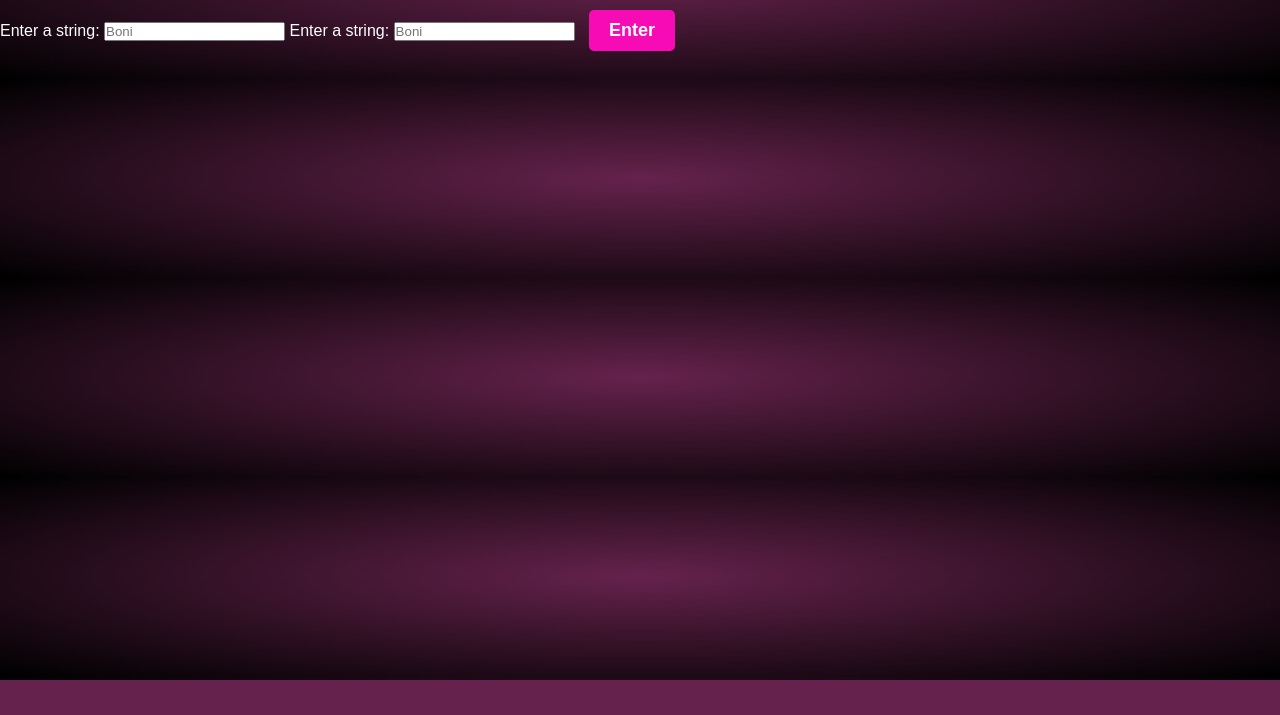
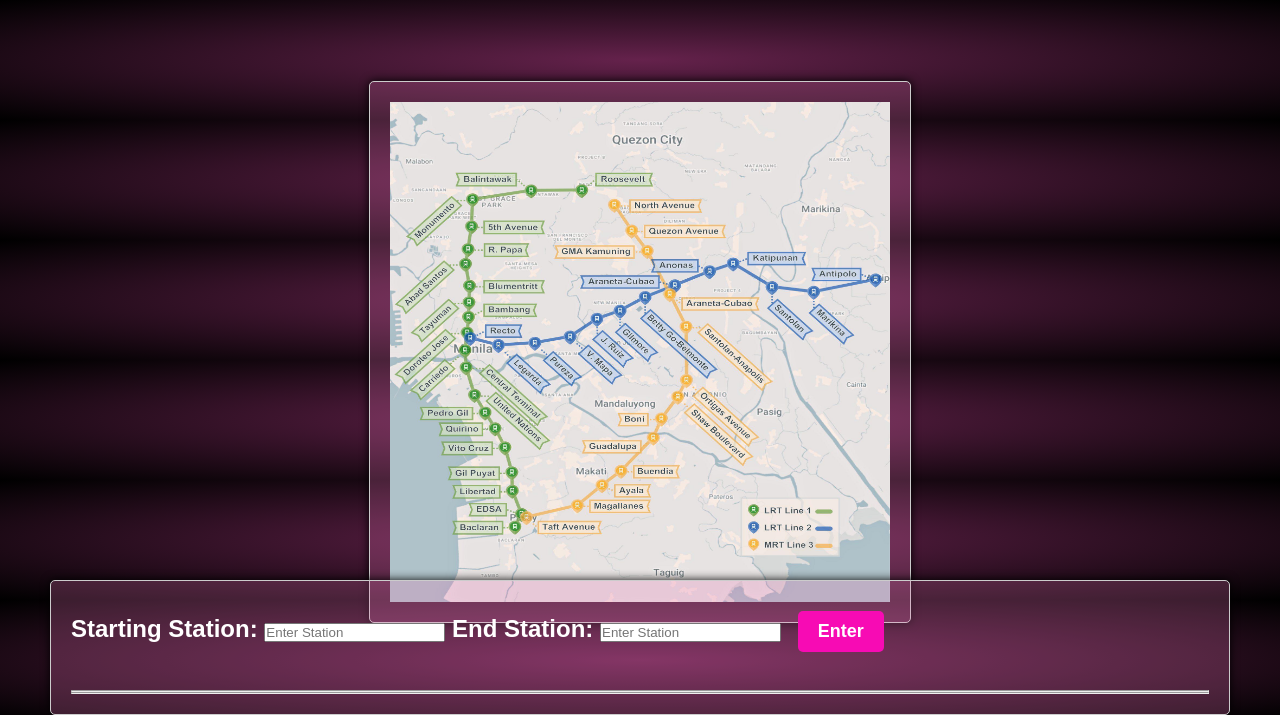
Before and after one commit to shanehazel/Group-6-Website, a Flask app: page /graph_algo in a window 1280 px wide. Shown: the part 120-835 px from the top of the page. Before the commit the page ends 800 px from the top, so only its background shows below. Run offline with Flask 3, Linux system fonts and the light colour scheme.

Commit message:
revised website

```diff
--- a/Search Algo Presentation/app.py
+++ b/Search Algo Presentation/app.py
@@ -1,4 +1,3 @@
-
 from flask import Flask, render_template, request
 import timeit
 from flask import Flask, request, jsonify, render_template
@@ -16,6 +15,8 @@ from selection_sort_algo import selection_sort
 from insertion_sort_algo import insertion_sort
 from merge_sort_algo import merge_sort
 from quick_sort_algo import quick_sort
+import time
+import timeit
 
 app = Flask(__name__)
 
@@ -217,6 +218,11 @@ def search():
 def results():
     return render_template('results.html')
 
+@app.route('/results1')
+def results1():
+    return render_template('results1.html')
+
+
 @app.route('/infix_postfix', methods=['GET', 'POST'])
 def infix_postfix():
     result = None
@@ -405,21 +411,21 @@ def graph_algo():
             if transfer_station:
                 note1 = f"Shortest distance from {start_station} to {end_station}: {shortest_distance} stations."
                 note2 = f"Shortest path: {shortest_path}"
-                note3 = f"Lines: Transfer from {' to '.join(lines_taken)} at {transfer_station}"
+
 
 
             else:
                 note1 = f"Shortest distance from {start_station} to {end_station}: {shortest_distance} stations."
                 note2 = f"Shortest path: {shortest_path}"
-                note3 = f"Lines: Direct route - No transfer needed."
+
 
 
         else:
             note1 = f"No path found from {start_station} to {end_station}"
             note2 = ""
-            note3 = ""
 
-    return render_template('graph_mrt.html', result=note1, result1=note2, result2=note3)
+
+    return render_template('graph_mrt.html', result=note1, result1=note2)
 
 @app.route('/sorting_algo', methods=['GET', 'POST'])
 def sort():
@@ -434,6 +440,8 @@ def sort():
 
         selected_algorithm = request.form.get('algorithm')
 
+        start_time = time.time()
+
         if selected_algorithm == 'bubble':
             sorted_array = bubble_sort(input_array)
         elif selected_algorithm == 'selection':
@@ -447,7 +455,10 @@ def sort():
         else:
             sorted_array = input_array  # Default to the input array if no algorithm is selected
 
-        return render_template('SortingAlgo.html', result=sorted_array)
+        end_time = time.time()
+        elapsed_time = end_time - start_time
+
+        return render_template('SortingAlgo.html', result=sorted_array, elapsed_time=elapsed_time)
 
     # If it's a GET request, render the initial page without any sorting results
     return render_template('SortingAlgo.html')
--- a/Search Algo Presentation/graphMRT.py
+++ b/Search Algo Presentation/graphMRT.py
@@ -110,3 +110,31 @@ manila_graph.add_connection("Recto", "D. Jose", 1, {Graph.LRT_LINE_1, Graph.LRT_
 manila_graph.add_connection("D. Jose", "Carriedo", 1, {Graph.LRT_LINE_1})
 manila_graph.add_connection("Taft Avenue", "EDSA", 1, {Graph.MRT_LINE_3, Graph.LRT_LINE_1})
 manila_graph.add_connection("Araneta Center-Cubao MRT", "Araneta Center-Cubao LRT2", 1, {Graph.MRT_LINE_3, Graph.LRT_LINE_2})
+
+# Example of finding the shortest path
+start_station = "Boni"
+end_station = "V. Mapa"
+shortest_distance, shortest_path, lines_taken = manila_graph.shortest_path(start_station, end_station)
+
+if shortest_distance != float('inf'):
+    transfer_station = None
+
+    # Find the station where the transfer occurs
+    for i in range(len(shortest_path) - 1):
+        current_station = shortest_path[i]
+        next_station = shortest_path[i + 1]
+        if manila_graph.station_lines[current_station] != manila_graph.station_lines[next_station]:
+            transfer_station = next_station
+            break
+
+    # Print the result with the transfer station
+    if transfer_station:
+        print(f"Shortest distance from {start_station} to {end_station}: {shortest_distance} stations.")
+        print(f"Shortest path: {shortest_path}")
+        print(f"Lines: Transfer from {' to '.join(lines_taken)} at {transfer_station}")
+    else:
+        print(f"Shortest distance from {start_station} to {end_station}: {shortest_distance} stations.")
+        print(f"Shortest path: {shortest_path}")
+        print(f"Lines: Direct route - No transfer needed.")
+else:
+    print(f"No path found from {start_station} to {end_station}")
--- a/Search Algo Presentation/static/style.css
+++ b/Search Algo Presentation/static/style.css
@@ -109,13 +109,59 @@ nav ul li a:hover {
     font-weight: bold;
     /* add this 3 */
     position: absolute;
-    top: 40%;
+    top: 59%;
     left: 50%;
     transform: translate(-50%, -50%);
     flex-direction: column;
 }
 
+.content2{
+    background-color: #e672b63e;
+    border: 1px solid #ccc;
+    padding: 20px;
+    border-radius: 5px;
+    box-shadow: 0 0 10px rgba(0, 0, 0.2);
+    text-align: center;
+    font-size: 24px;
+    font-weight: bold;
+    /* add this 3 */
+    position: relative;
+    top: 40%;
+    left: 50%;
+    transform: translate(-50%, -50%);
+    flex-direction: column;
+    width: 1000px;
+    height: 1000px;
+}
+.content3{
+    width: 500px;
+    height: 500px;
+
+}
+
+.train{
+    width: 500px;
+    height: 500px;
+
+}
+
 .content1{
+    background-color: #e672b63e;
+    border: 1px solid #ccc;
+    padding: 20px;
+    border-radius: 5px;
+    box-shadow: 0 0 10px rgba(0, 0, 0.2);
+    text-align: left;
+    font-size: 24px;
+    font-weight: bold;
+    /* add this 3 */
+    position: absolute;
+    top: 700px;
+    left: 50px;
+    right: 50px
+
+}
+.content4{
     background-color: #e672b63e;
     border: 1px solid #ccc;
     padding: 20px;
@@ -127,8 +173,13 @@ nav ul li a:hover {
     /* add this 3 */
     position: absolute;
     top: 150px;
+    padding: 50px;
     left: 50px;
-    right: 50px
+    right: 50px;
+}
+.train{
+    width: 500px;
+    height: 500px;
 
 }
 /*.content{
--- a/Search Algo Presentation/templates/graph_mrt.html
+++ b/Search Algo Presentation/templates/graph_mrt.html
@@ -18,18 +18,23 @@
     </ul>
   </nav>
 </header>
+<nav class="content">
+  <img src="/static/Train Stations.jpg" class="train" alt="Philippine Train Map.png">
+</nav>
+<div class="content1">
 <form action="/graph_algo" method="post">
-    <label for="start_station">Enter a string:</label>
-    <input type="text" id="start_station" name="start_station" placeholder="Boni">
-    <label for="end_station">Enter a string:</label>
-    <input type="text" id="end_station" name="end_station" placeholder="Boni">
+    <label for="start_station">Starting Station:</label>
+    <input type="text" id="start_station" name="start_station" placeholder="Enter Station">
+    <label for="end_station">End Station:</label>
+    <input type="text" id="end_station" name="end_station" placeholder="Enter Station">
     <input type="submit" value="Enter" class="try-it-button">
 
 <br>
 <br>
+<hr>
 {% if result %}
   <p class="Anim">{{ result }}</p>
   <p class="Anim">{{ result1 }}</p>
-  <p class="Anim">{{ result2 }}</p>
-
 {% endif %}
+<hr>
+</div>
--- a/Search Algo Presentation/templates/hash.html
+++ b/Search Algo Presentation/templates/hash.html
@@ -18,7 +18,7 @@
     </nav>
 </header>
 <body>
-    <div class="content1">
+    <div class="content4">
         <h1>Hash Algorithm</h1>
         <form method="POST" action="/hash_algo">
             <br>
--- a/Search Algo Presentation/templates/q_dq.html
+++ b/Search Algo Presentation/templates/q_dq.html
@@ -20,8 +20,7 @@
   </nav>
 </header>
 <body>
-    <div class="hero">
-    <section class="content1">
+    <div class="content">
       <br>
       <div  >
         <form action="/queue_dequeue" method="post" >
```
Also changed, not shown: Search Algo Presentation/templates/SortingAlgo.html (+5 -12 lines), Search Algo Presentation/templates/results1.html (added, +7 -0 lines), Search Algo Presentation/train_station.py (+12 -6 lines), Search Algo Presentation/static/Train Stations.jpg (added), Search Algo Presentation/static/train map.png (added).
